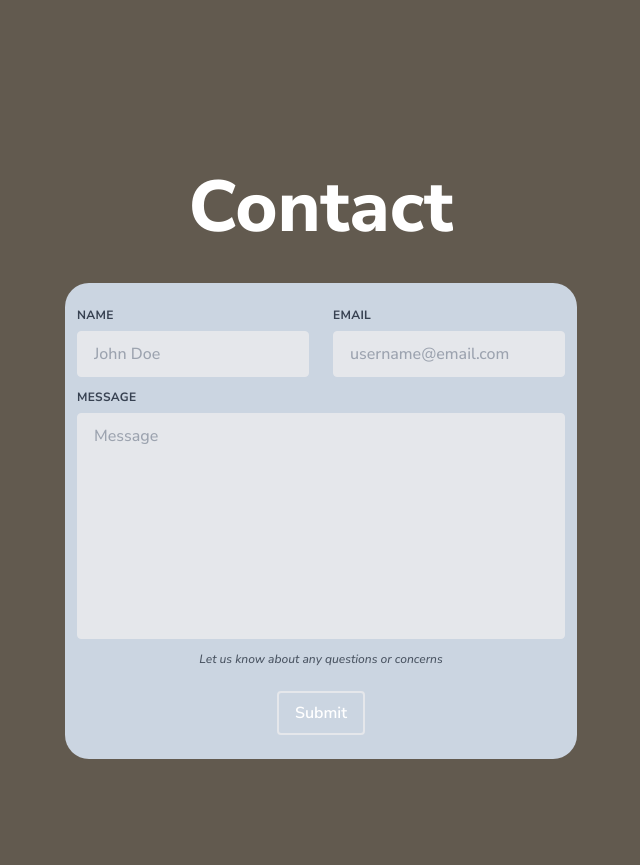
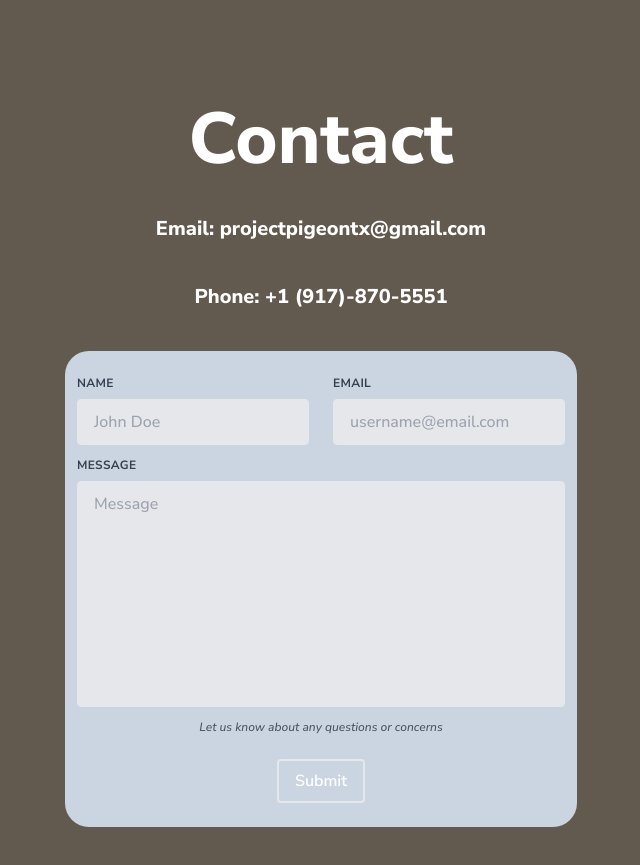
Before and after one commit to AshmeetC/PigeonProject, a React (Vite) app: page / in a window 1280 px wide. Shown: the part 3057-3922 px from the top of the page, without its empty margins (319-959 px from the left). Built offline with nearby package versions, Linux system fonts and the light colour scheme.

Commit message:
contact changes

```diff
--- a/src/components/Contact.tsx
+++ b/src/components/Contact.tsx
@@ -53,15 +53,27 @@ function Contact() {
     // </div>
 
     <div className="h-screen w-screen flex flex-col justify-center items-center" id="contact">
-      <div className='items-center justify-between'>
-        <div className='flex flex-col justify-center lg:w-auto'>
-          <motion.div initial={{ width: 30 }}
+      <div className='items-center justify-center text-center'>
+        <div className='flex flex-col justify-center items-center lg:w-auto'>
+          <motion.div initial={{ width: 0 }}
             whileInView={{ width: "100%" }}
+            transition={{ ease: "easeInOut", duration: 0.7 }} className="overflow-hidden text-center font-extrabold  leading-normal tracking-normal lg:whitespace-nowrap lg:text-left lg:text-[3.6875rem] ">
+            <div>
+              <h1 className="text-7xl pb-10 text-center">
+                Contact
+              </h1>
+            </div>
+          </motion.div>
+        </div>
+
+        <div className='flex flex-col justify-center items-center lg:w-auto'>
+          <motion.div initial={{ y:60, opacity: 0}}
+            whileInView={{ y:0, opacity: 1}}
             transition={{ ease: "easeInOut", duration: 0.5 }} className="overflow-hidden text-center font-extrabold  leading-normal tracking-normal lg:whitespace-nowrap lg:text-left lg:text-[3.6875rem] ">
             <div>
-              <h1 className="text-7xl pb-10">
-                Contact
-              </h1>
+                <p className="text-xl pb-10 text-center">Email: projectpigeontx@gmail.com</p>
+                <p className="text-xl pb-10 text-center">Phone: +1 (917)-870-5551</p>
+
             </div>
           </motion.div>
         </div>
```
